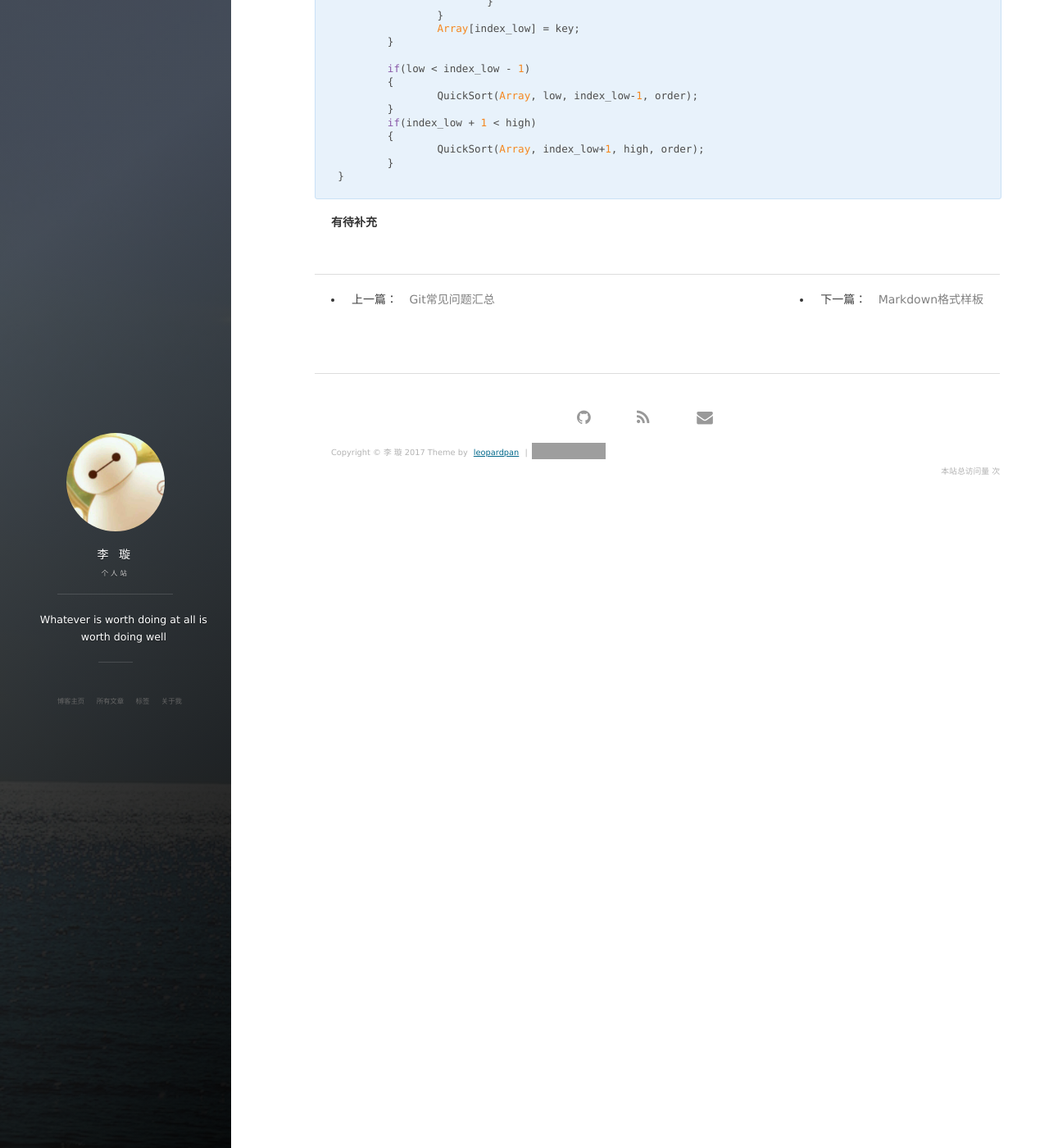
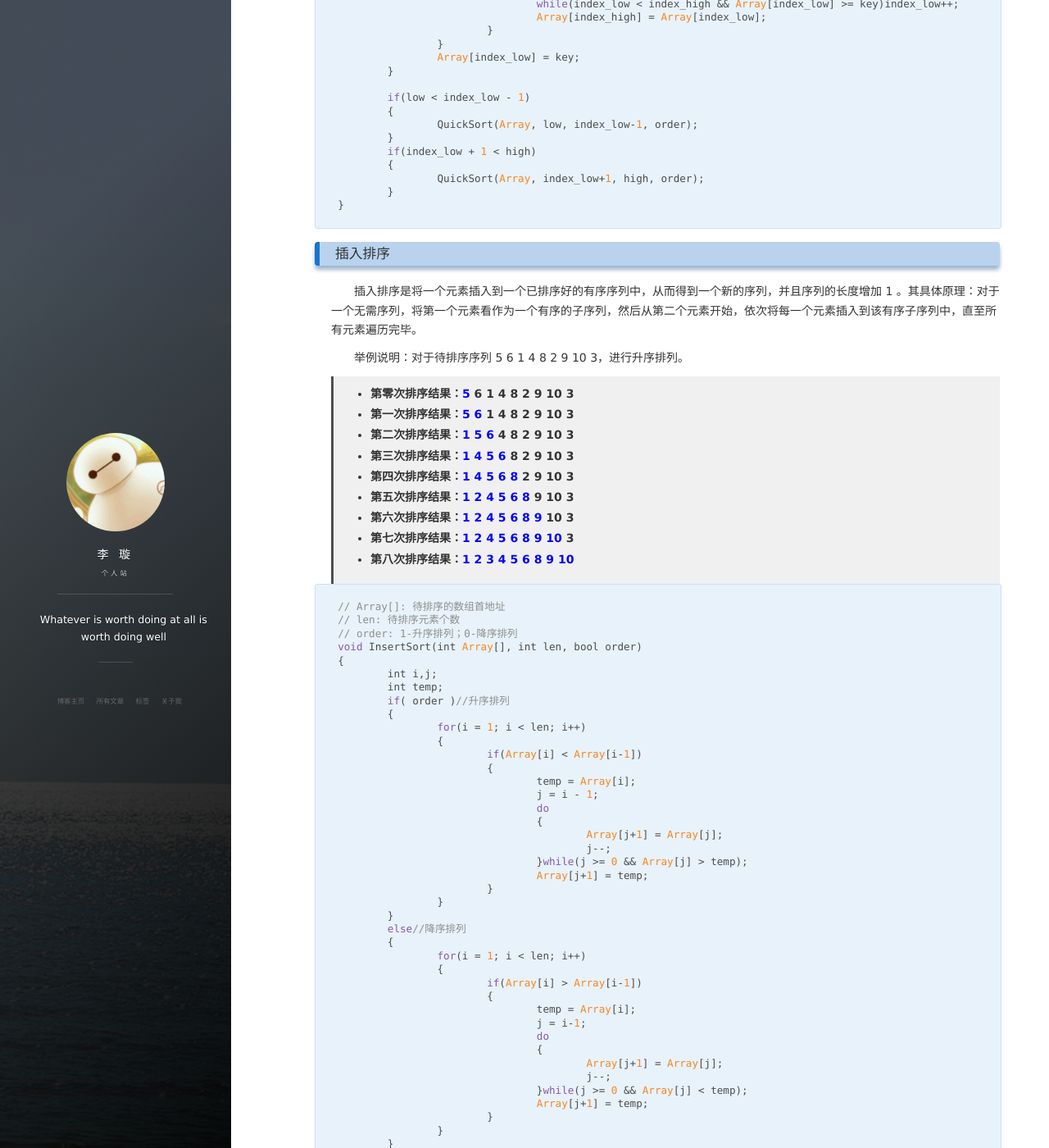
Before and after one commit to leexuan/leexuan.github.io, a Jekyll site: the page built from _posts/2014-04-03-Common Sorting Algorithm.md, in a window 1280 px wide and 1400 px high, scrolled down 2876 px. Shown: the whole window at 82% size. Built offline with Jekyll 4.4.1, drawn with Linux system fonts in a browser that asks for light colours; nearby versions of some CDN libraries; comment, search, counter and statistics services are not loaded; some of the changed text lies outside the part shown; grey boxes are pictures that could not be loaded.

Commit message:
Modified.

````diff
--- a/_includes/footer.html
+++ b/_includes/footer.html
@@ -69,11 +69,12 @@
 
         <div class = "footer_div">
            <p class="copyright text-muted">
-            Copyright &copy; {{ site.title }} {{ site.time | date: '%Y' }} Theme by <a href="http://baixin.io/">leopardpan</a> |
+            Copyright &copy; {{ site.title }} {{ site.time | date: '%Y' }} Theme by <a href="http://leexuan.github.io/">leexuan</a> |
             <iframe
                 style="margin-left: 2px; margin-bottom:-5px;"
                 frameborder="0" scrolling="0" width="91px" height="20px"
-                src="https://ghbtns.com/github-btn.html?user=leopardpan&repo=leopardpan.github.io&type=star&count=true" >
+                src="https://ghbtns.com/github-btn.html?user=leexuan&repo=leexuan.github.io&type=star&count=true"
+                 >
             </iframe>
             </p>
         	<div align="right">
--- a/_posts/2014-04-03-Common Sorting Algorithm.md
+++ b/_posts/2014-04-03-Common Sorting Algorithm.md
@@ -13,10 +13,10 @@ tag: 数据结构及算法
 * [冒泡排序](#BubbleSort)
 * [选择排序](#SelectionSort)
 * [快速排序](#QuickSort)
-
+* [插入排序](#InsertSort)
 
 ### <a name="BubbleSort"></a>冒泡排序
- &emsp;&emsp;冒泡排序是一种简单、入门级的排序算法。其核心思想是：比较相邻的两个元素，如果与期望的排序顺序（升序/降序）不一致，则交换这两个元素；从左到右，遍历某一序列时，则最小或最大的元素经过交换则慢慢`浮`到序列的尾部。因此，这种排序方法叫做冒泡排序。
+&emsp;&emsp;冒泡排序是一种简单、入门级的排序算法。其核心思想是：比较相邻的两个元素，如果与期望的排序顺序（升序/降序）不一致，则交换这两个元素；从左到右，遍历某一序列时，则最小或最大的元素经过交换则慢慢`浮`到序列的尾部。因此，这种排序方法叫做冒泡排序。
 ```
 // a[]: 待排序的数组
 // len: 待排序元素个数
@@ -51,7 +51,7 @@ void BubbleSort(int a[], int len, bool order)
 ```
 
 ### <a name="SelectionSort"></a>选择排序
- &emsp;&emsp;选择排序是一种简答直观的排序算法。其原理如下：1）查找序列中最小（大）的一个元素，存放在序列的起始位置；2）再从剩余的序列中继续查找最小（大）的元素，然后放到剩余序列的起始位置。以此类推，直到所有元素均排列完毕。
+&emsp;&emsp;选择排序是一种简答直观的排序算法。其原理如下：1）查找序列中最小（大）的一个元素，存放在序列的起始位置；2）再从剩余的序列中继续查找最小（大）的元素，然后放到剩余序列的起始位置。以此类推，直到所有元素均排列完毕。
 ```
 // a[]: 待排序的数组
 // len: 待排序元素个数
@@ -100,9 +100,9 @@ void SelectionSort(int a[], int len, bool order)
 ```
 
 ### <a name="QuickSort"></a>快速排序
- &emsp;&emsp;快速排序简介：快速排序是采用`分治递归`的思想，对整体数据集进行分区和递归处理。
- <br>
- &emsp;&emsp;具体而言，分区处理要点：取某一个值作为基准值，与区域内所有数据进行比较，将比基准值大的数据置于一侧，比基准值小的数据置于另一侧，基准值则位于中央。然后，采用递归的思想，对这两个分区进行类似的处理，直至排序结束。
+&emsp;&emsp;快速排序简介：快速排序是采用`分治递归`的思想，对整体数据集进行分区和递归处理。
+
+&emsp;&emsp;具体而言，分区处理要点：取某一个值作为基准值，与区域内所有数据进行比较，将比基准值大的数据置于一侧，比基准值小的数据置于另一侧，基准值则位于中央。然后，采用递归的思想，对这两个分区进行类似的处理，直至排序结束。
 
 &emsp;&emsp;举例说明：对于待排序序列：5 6 1 4 8 2 9 10 3。取基准值为第一个元素，即 key = 5，升序排列。则
 
@@ -167,5 +167,63 @@ void QuickSort(int Array[], int low, int high, bool order)
 }
 ```
 
+### <a name="InsertSort"></a>插入排序
+&emsp;&emsp;插入排序是将一个元素插入到一个已排序好的有序序列中，从而得到一个新的序列，并且序列的长度增加 1 。其具体原理：对于一个无需序列，将第一个元素看作为一个有序的子序列，然后从第二个元素开始，依次将每一个元素插入到该有序子序列中，直至所有元素遍历完毕。
+
+&emsp;&emsp;举例说明：对于待排序序列 5 6 1 4 8 2 9 10 3，进行升序排列。
+>* **第零次排序结果：<font color="blue">5</font> 6 1 4 8 2 9 10 3**
+>* **第一次排序结果：<font color="blue">5 6</font> 1 4 8 2 9 10 3**
+>* **第二次排序结果：<font color="blue">1 5 6</font> 4 8 2 9 10 3**
+>* **第三次排序结果：<font color="blue">1 4 5 6</font> 8 2 9 10 3**
+>* **第四次排序结果：<font color="blue">1 4 5 6 8</font> 2 9 10 3**
+>* **第五次排序结果：<font color="blue">1 2 4 5 6 8</font> 9 10 3**
+>* **第六次排序结果：<font color="blue">1 2 4 5 6 8 9</font> 10 3**
+>* **第七次排序结果：<font color="blue">1 2 4 5 6 8 9 10</font> 3**
+>* **第八次排序结果：<font color="blue">1 2 3 4 5 6 8 9 10</font>**
+
+```
+// Array[]: 待排序的数组首地址
+// len: 待排序元素个数
+// order: 1-升序排列；0-降序排列
+void InsertSort(int Array[], int len, bool order)
+{
+	int i,j;
+	int temp;
+	if( order )//升序排列
+	{
+		for(i = 1; i < len; i++)
+		{
+			if(Array[i] < Array[i-1])
+			{
+				temp = Array[i];
+				j = i - 1;
+				do
+				{
+					Array[j+1] = Array[j];
+					j--;
+				}while(j >= 0 && Array[j] > temp);
+				Array[j+1] = temp;
+			}
+		}
+	}
+	else//降序排列
+	{
+		for(i = 1; i < len; i++)
+		{
+			if(Array[i] > Array[i-1])
+			{
+				temp = Array[i];
+				j = i-1;
+				do
+				{
+					Array[j+1] = Array[j];
+					j--;
+				}while(j >= 0 && Array[j] < temp);
+				Array[j+1] = temp;
+			}
+		}
+	}
+}
+```
 
 **有待补充**
````
Also changed, not shown: other parts of _posts/2014-04-03-Common Sorting Algorithm.md (+1 -1 lines).
